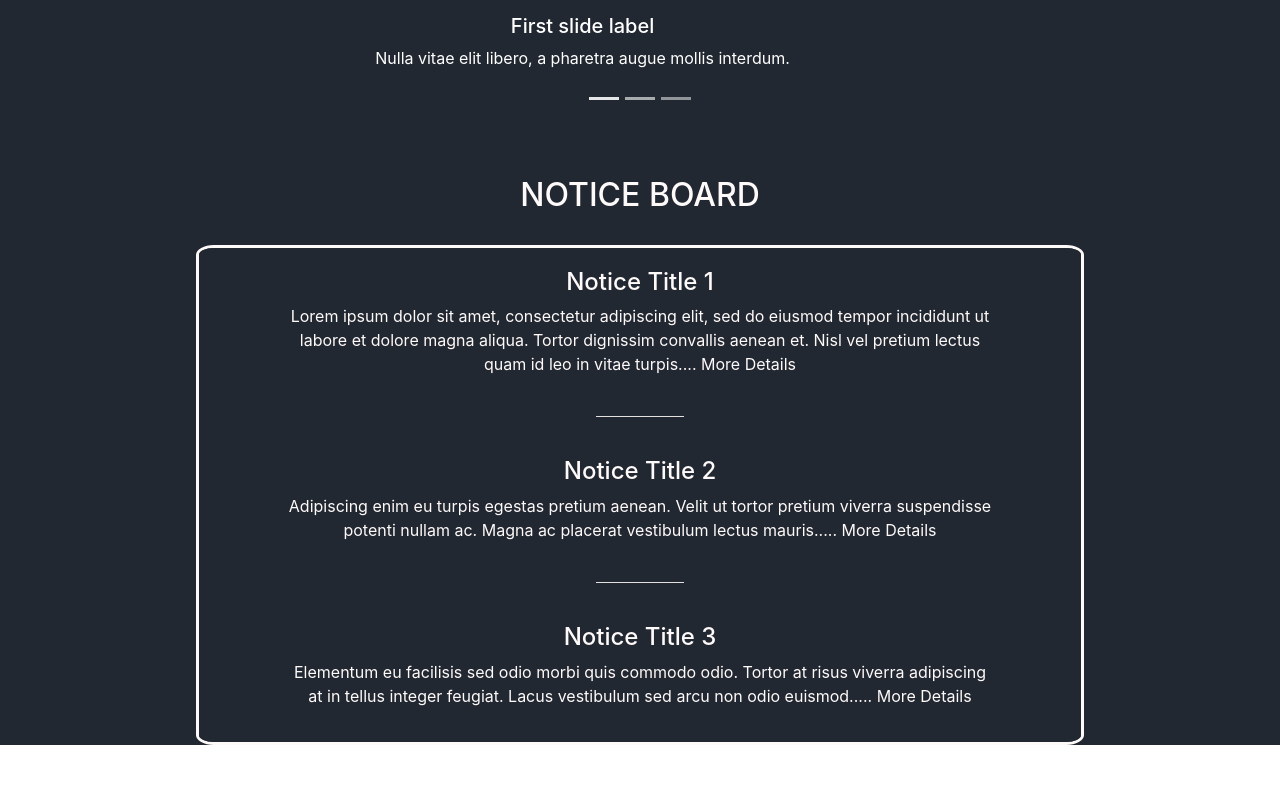
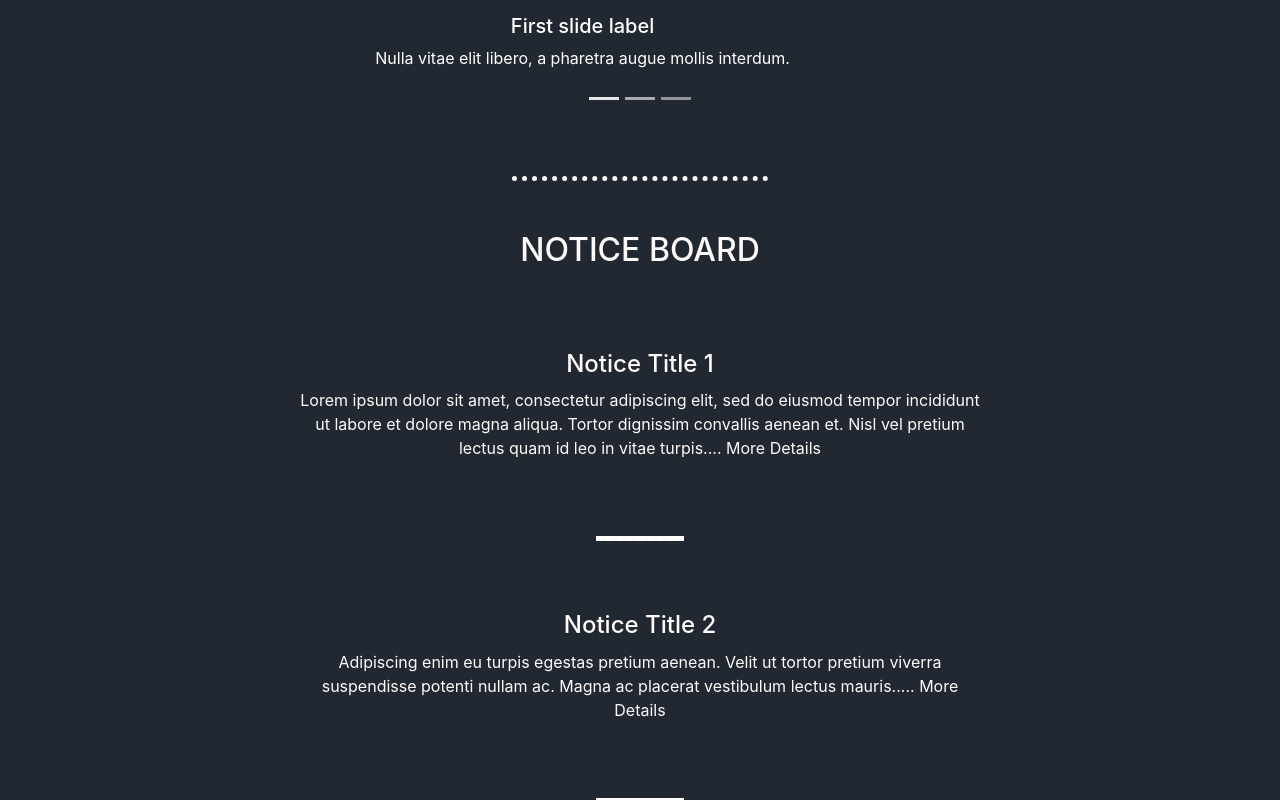
Before and after one commit to BlobGuys/Project_001, a plain HTML site: page index.html in a window 1280 px wide. Shown: the part 689-1489 px from the top of the page. Before the commit the page ends 1434 px from the top, so only its background shows below. Drawn offline with nearby package versions, Linux system fonts and the light colour scheme.

Commit message:
modified noticeboard

```diff
--- a/assets/css/style1.css
+++ b/assets/css/style1.css
@@ -2,12 +2,20 @@
     margin: 0;
     padding: 0;
 }
+
 body {
     overflow-x: hidden;
 }
 
 header {
     background-color: #222831;
+}
+
+/* HR */
+hr {
+    border-top: 5px dotted rgb(255, 255, 255);
+    width: 20%;
+    margin: 50px auto 50px auto;
 }
 
 /* SCROLLBAR */
@@ -128,6 +136,7 @@ main {
     margin-top: 20px;
 }
 
+
 /* ACTIVITY */
 .activity {
     margin-top: 50px;
@@ -144,16 +153,22 @@ main {
 
 .notice {
     height: 500px;
-    background-color: #222831;
     color: snow;
     width: 80%;
     margin: auto;
     overflow-y: scroll;
-    border: 3px solid snow;
+    border: 3px snow;
     border-radius: 2%;
+    border-style: hidden;
+}
+
+.item h4 {
+    margin-top: 10px;
+    margin-bottom: 10px;
 }
 
 .item {
+    padding: 20px 15px 20px 15px;
     text-align: center;
     width: 80%;
     margin: 20px auto 20px auto;
--- a/index.html
+++ b/index.html
@@ -99,6 +99,8 @@
             </a>
         </div>
 
+        <hr>
+
         <!-- UNI ACTIVITY -->
         <div class="activity container">
 
```
